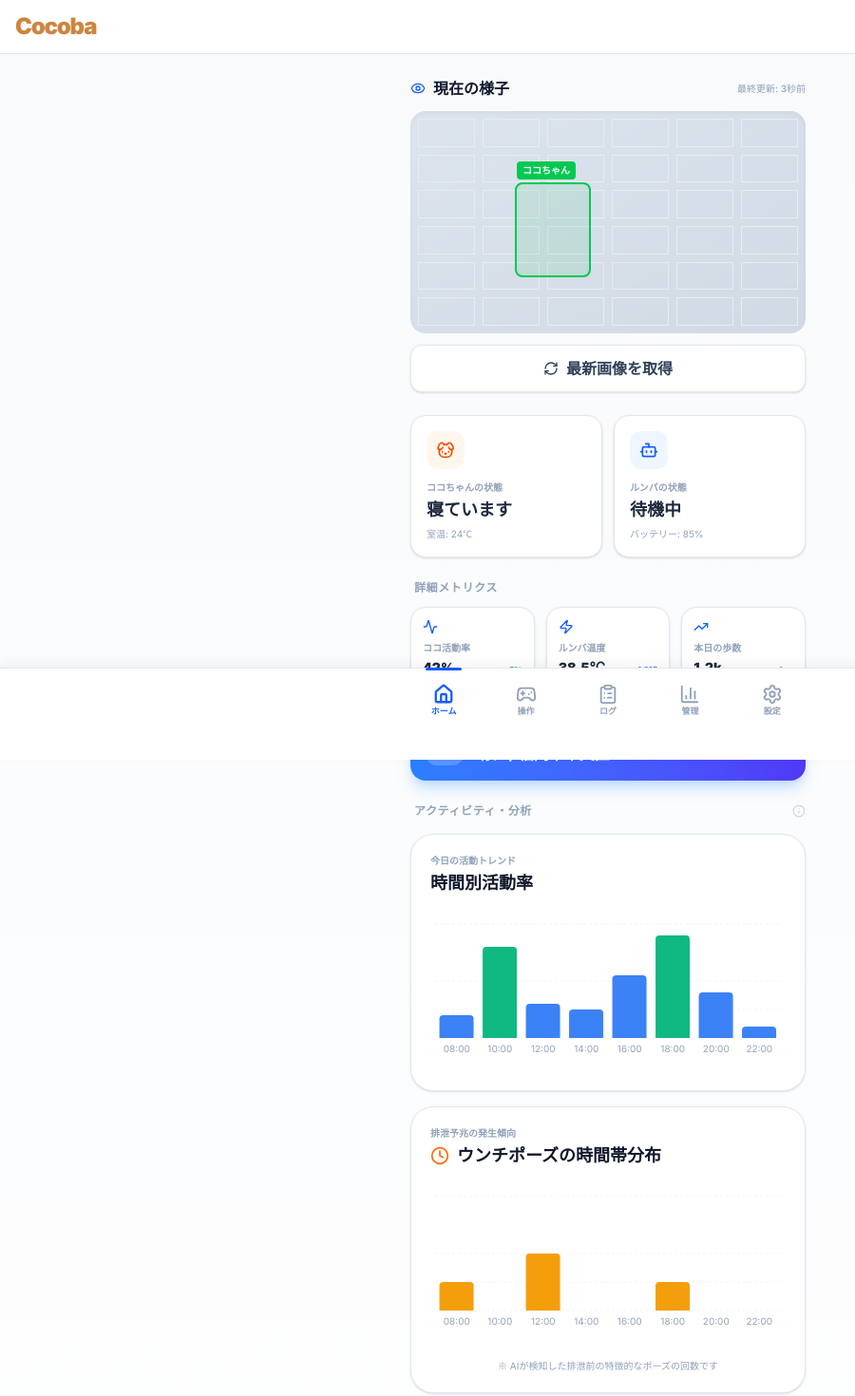
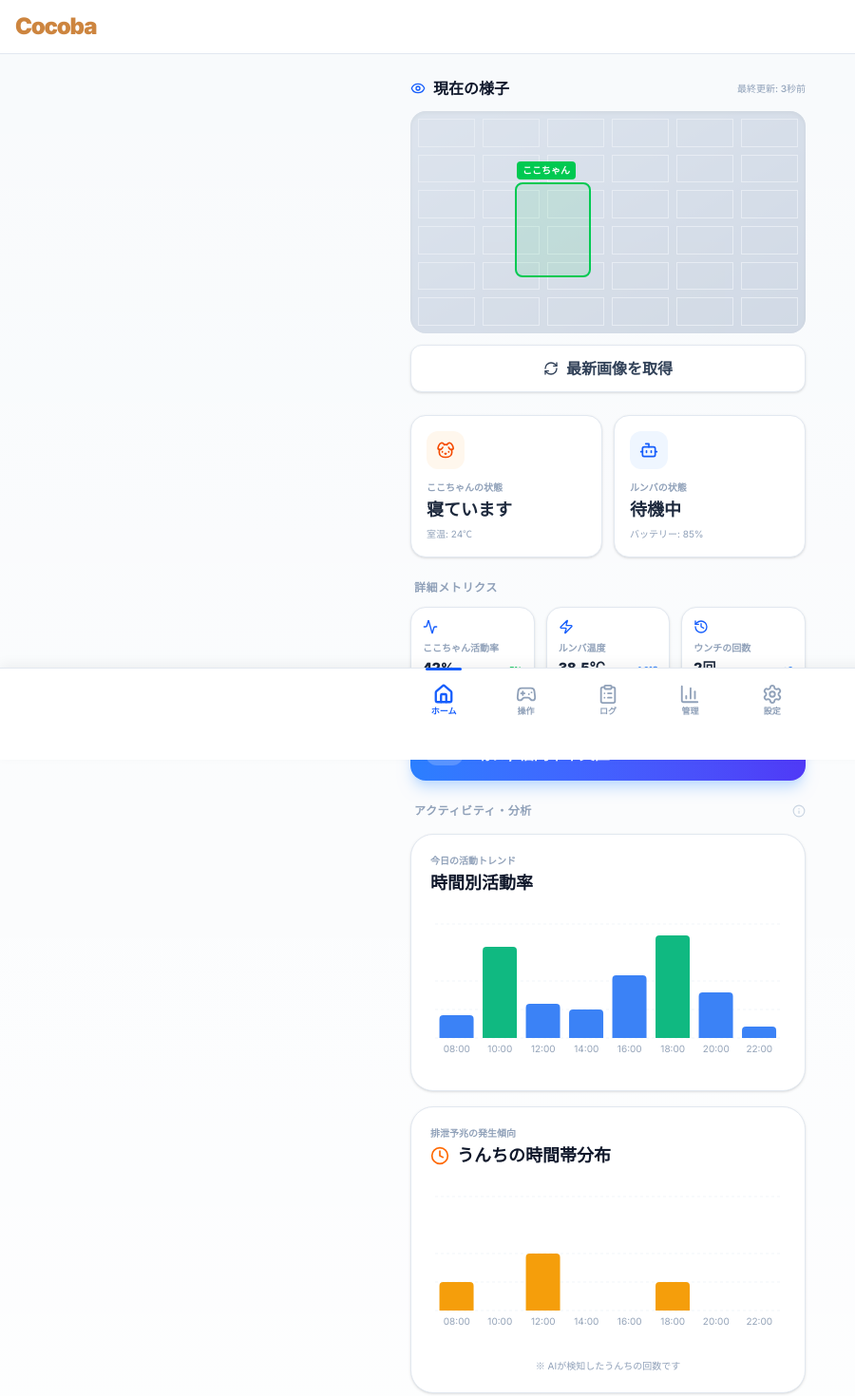
Before and after one commit to torakiti-1128/cocoba, a Next.js app in the folder src/frontend/: page / in a window 1280 px wide. Shown: the top 1470 px of the page at 95% size, without its empty margins (0-900 px from the left). Built offline with nearby package versions, Linux system fonts and the light colour scheme.

Commit message:
feat(frontend): ホーム画面の詳細メトリクスを「歩数」から「ウンチの回数」に変更

```diff
--- a/src/frontend/src/app/page.tsx
+++ b/src/frontend/src/app/page.tsx
@@ -3,7 +3,7 @@
 import React, { useState } from "react";
 import { useCocobaStore } from "@/store/useCocobaStore";
 import {
-  RefreshCw, Dog, Bot, Cloud, Activity, TrendingUp, Info, Eye, Zap, Clock
+  RefreshCw, Dog, Bot, Cloud, Activity, Info, Eye, Zap, Clock, History
 } from "lucide-react";
 import { motion } from "framer-motion";
 import {
@@ -65,7 +65,7 @@ export default function Dashboard() {
              </div>
           </div>
           <div className="absolute border-2 border-green-500 rounded-lg p-1 bg-green-500/10" style={{ width: '80px', height: '100px', left: '110px', top: '75px' }}>
-            <span className="absolute -top-6 left-0 bg-green-500 text-white text-[10px] px-1.5 py-0.5 rounded font-bold">ココちゃん</span>
+            <span className="absolute -top-6 left-0 bg-green-500 text-white text-[10px] px-1.5 py-0.5 rounded font-bold">ここちゃん</span>
           </div>
           {isRefreshing && <div className="absolute inset-0 bg-white/40 backdrop-blur-[2px] flex items-center justify-center"><RefreshCw className="w-8 h-8 text-blue-600 animate-spin" /></div>}
         </div>
@@ -76,7 +76,7 @@ export default function Dashboard() {
 
       {/* 2. Status Tiles */}
       <section className="grid grid-cols-2 gap-3">
-        <StatusTile icon={<Dog className="w-5 h-5" />} label="ココちゃんの状態" value={systemState === 'IDLE' ? "寝ています" : "活動中"} color="bg-orange-50 text-orange-600" subValue="室温: 24℃" />
+        <StatusTile icon={<Dog className="w-5 h-5" />} label="ここちゃんの状態" value={systemState === 'IDLE' ? "寝ています" : "活動中"} color="bg-orange-50 text-orange-600" subValue="室温: 24℃" />
         <StatusTile icon={<Bot className="w-5 h-5" />} label="ルンバの状態" value={systemState === 'IDLE' ? "待機中" : systemState} color="bg-blue-50 text-blue-600" subValue="バッテリー: 85%" />
       </section>
 
@@ -84,9 +84,9 @@ export default function Dashboard() {
       <section>
         <h3 className="text-xs font-bold text-slate-400 uppercase tracking-wider mb-3 ml-1">詳細メトリクス</h3>
         <div className="grid grid-cols-3 gap-3">
-          <MetricCard icon={<Activity className="w-4 h-4" />} label="ココ活動率" value="42%" trend="+5%" />
+          <MetricCard icon={<Activity className="w-4 h-4" />} label="ここちゃん活動率" value="42%" trend="+5%" />
           <MetricCard icon={<Zap className="w-4 h-4" />} label="ルンバ温度" value="38.5℃" trend="-1.2℃" />
-          <MetricCard icon={<TrendingUp className="w-4 h-4" />} label="本日の歩数" value="1.2k" trend="Avg" />
+          <MetricCard icon={<History className="w-4 h-4" />} label="ウンチの回数" value="2回" trend="±0" />
         </div>
       </section>
 
@@ -134,7 +134,7 @@ export default function Dashboard() {
           <p className="text-[10px] text-slate-400 font-bold uppercase mb-0.5">排泄予兆の発生傾向</p>
           <h4 className="text-lg font-bold mb-6 flex items-center gap-2">
             <Clock className="w-5 h-5 text-orange-500" />
-            ウンチポーズの時間帯分布
+            うんちの時間帯分布
           </h4>
           <div className="h-40 w-full">
             <ResponsiveContainer width="100%" height="100%">
@@ -147,7 +147,7 @@ export default function Dashboard() {
               </BarChart>
             </ResponsiveContainer>
           </div>
-          <p className="text-[10px] text-slate-400 mt-4 text-center">※ AIが検知した排泄前の特徴的なポーズの回数です</p>
+          <p className="text-[10px] text-slate-400 mt-4 text-center">※ AIが検知したうんちの回数です</p>
         </div>
 
         {/* Graph 3: Monthly Trend (NEW) */}
@@ -171,7 +171,7 @@ export default function Dashboard() {
               </AreaChart>
             </ResponsiveContainer>
           </div>
-          <p className="text-[10px] text-slate-400 mt-4 text-center">※ ココちゃんの「元気がない日」を早期発見します</p>
+          <p className="text-[10px] text-slate-400 mt-4 text-center">※ ここちゃんの「元気がない日」を早期発見します</p>
         </div>
       </section>
     </div>
```
